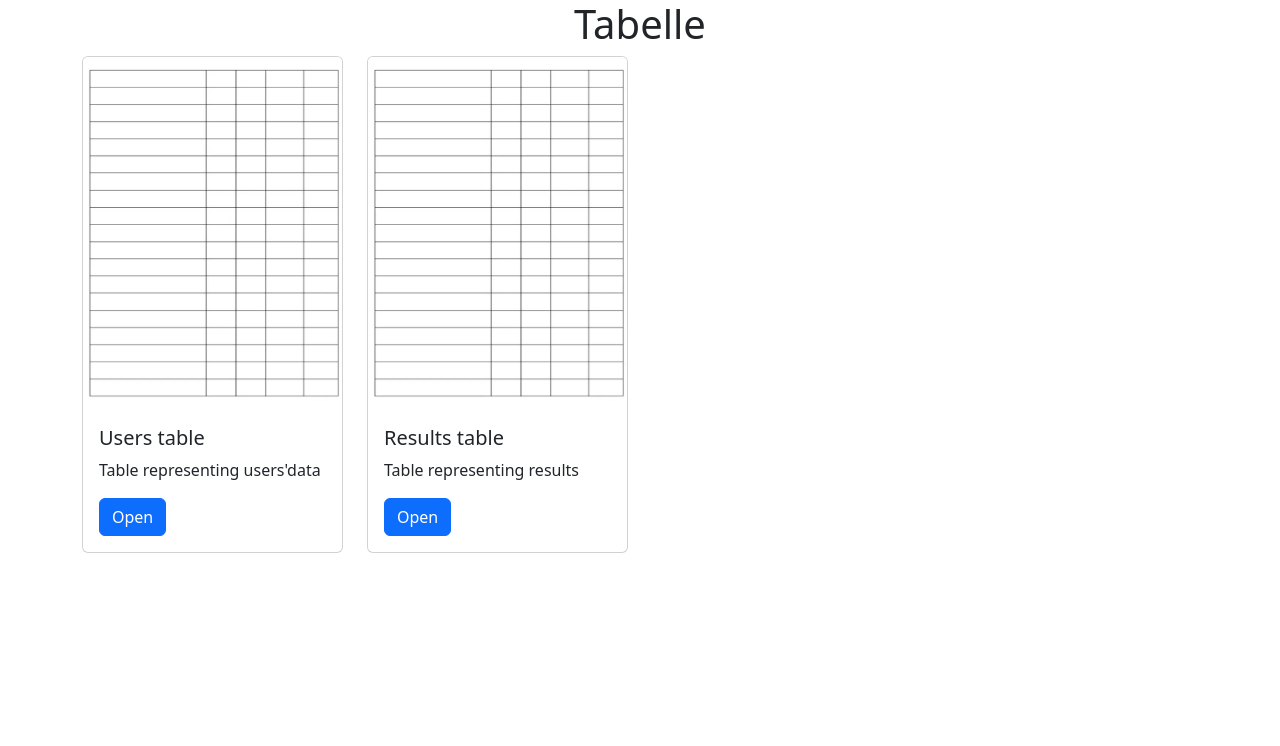
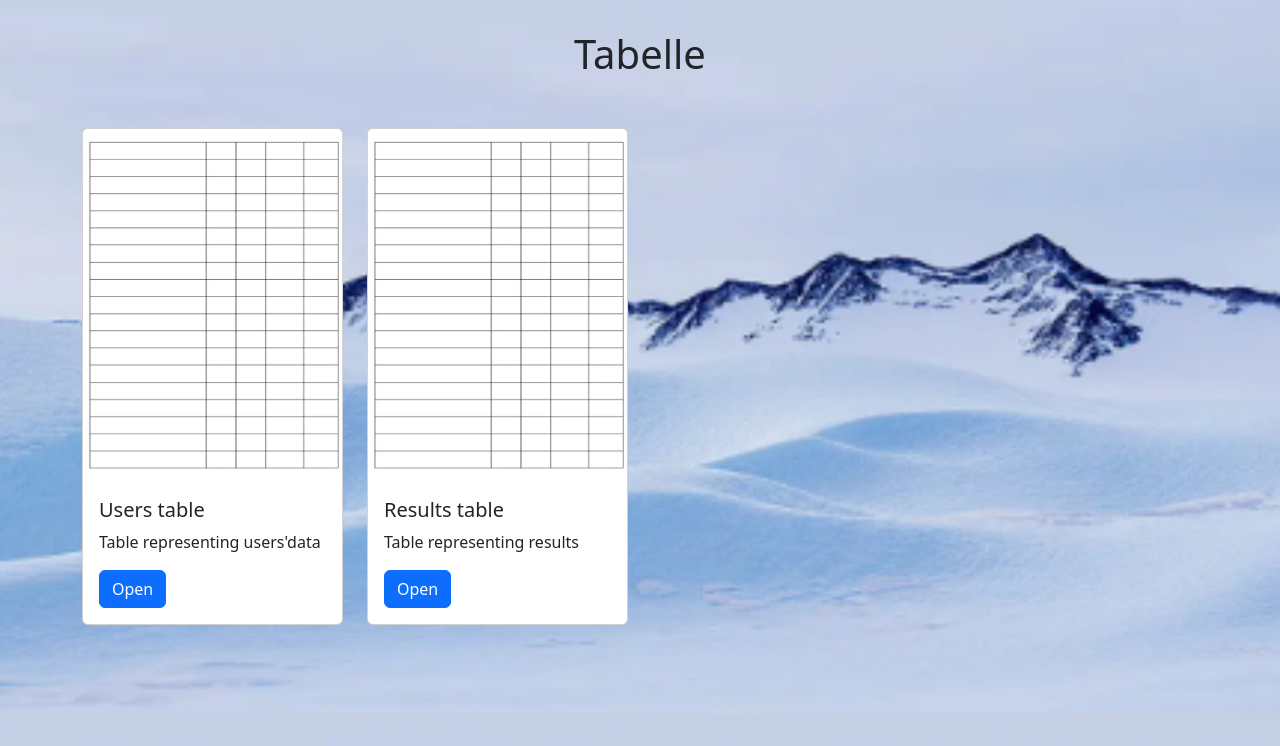
Before and after one commit to LoZimmero/ioc-app, a Flask app: page /tables in a window 1280 px wide. Shown: the top 746 px of the page. Run offline with Flask 2, Linux system fonts and the light colour scheme; parts of the project's set-up code (start-up, migrations or seed data) failed here and were passed over.

Commit message:
Edit: layout tables

```diff
--- /dev/null
+++ b/src/static/tables.css
@@ -0,0 +1,21 @@
+body{
+    width: 100%;
+    height: 100%;
+    background-image: url(back_1.png);
+    background-position: center;
+    background-size: cover;
+}
+.text-center{
+    margin-top: 30px;
+}
+.row{
+    margin-top: 50px;
+ }
+ .card{
+    margin-bottom: 15px;
+    transition: transform 0.5s;
+}
+
+.card:hover{
+    transform: translateY(-10px);
+}
--- a/src/templates/tables.html
+++ b/src/templates/tables.html
@@ -2,6 +2,10 @@
 
 
 {% block head %}
+<!-- Import chart.js -->
+<script src="https://cdn.jsdelivr.net/npm/chart.js"></script>
+<!-- Custom CSS -->
+<link href="{{url_for('static', filename='tables.css')}}" rel="stylesheet">
 
 {% endblock %}
 {% block content %}
```
